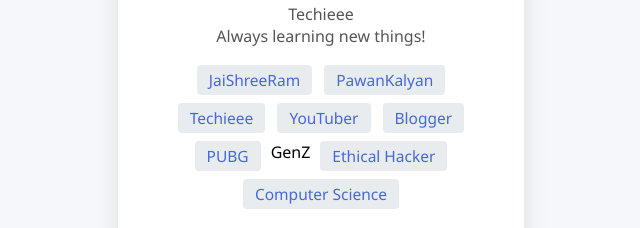
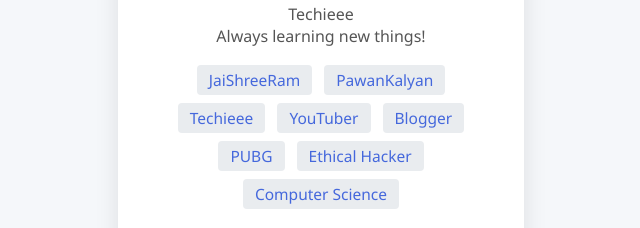
Before and after one commit to madhupatelpspk/profile-card, a plain HTML site: page index.html in a window 1280 px wide. Shown: the part 422-650 px from the top of the page, without its empty margins (319-959 px from the left). Drawn offline with Linux system fonts and the light colour scheme.

Commit message:
Update index.html

```diff
--- a/index.html
+++ b/index.html
@@ -171,11 +171,9 @@
       <li>YouTuber</li>
       <li>Blogger</li>
       <li>PUBG</li>
-      <l𝗶>GenZ</l𝗶>
       <li>Ethical Hacker</li>
       <li>Computer Science</li>
-
-    </ul>
+      </ul>
     <div class="social-links">
       <a href="https://github.com/madhupatelpspk" target="_blank" title="GitHub"><i class="fab fa-github"></i></a>
       <a href="https://t.me/ig_madhuuuuu" target="_blank" title="Telegram"><i class="fab fa-twitter"></i></a>
```
